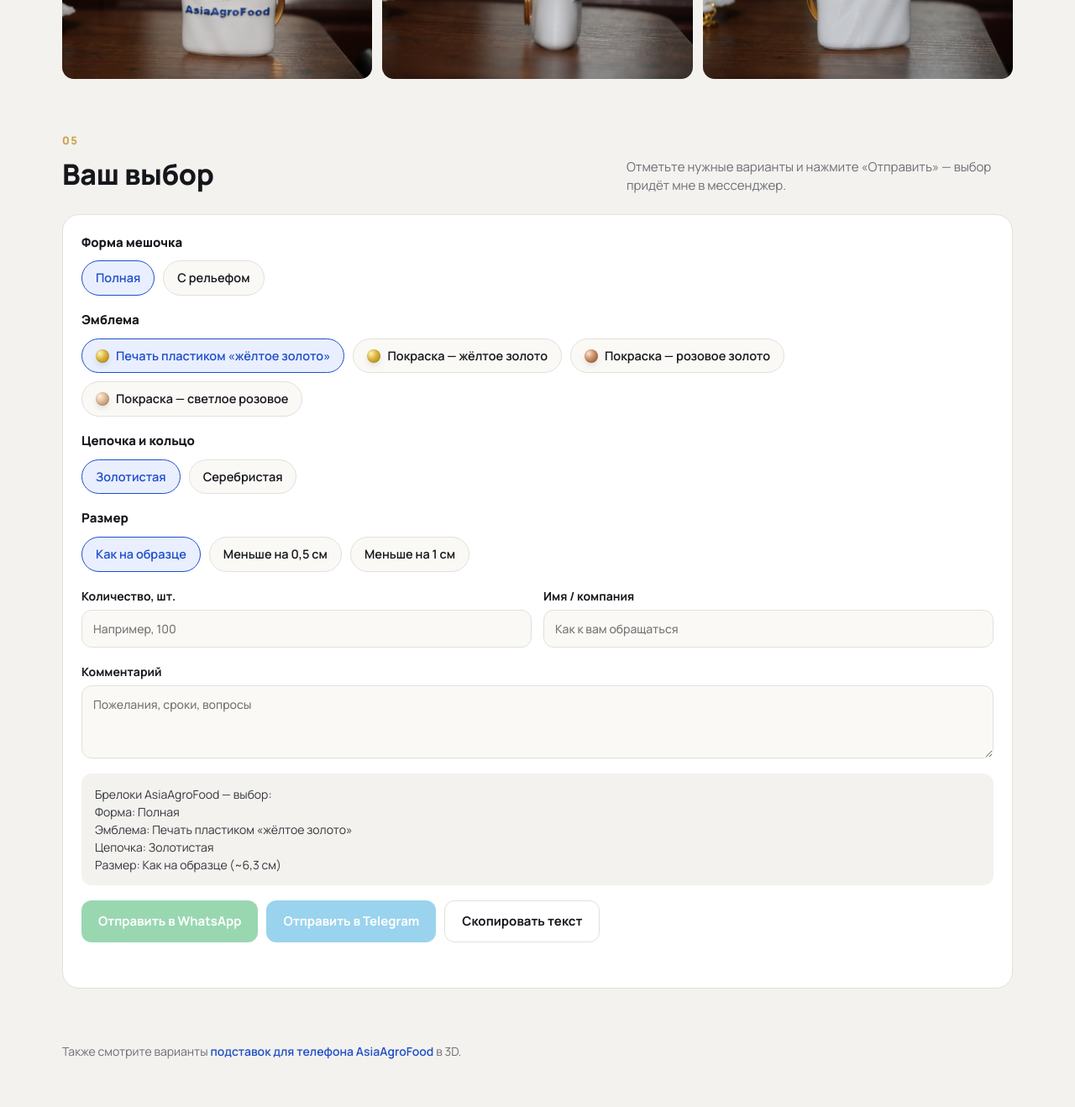
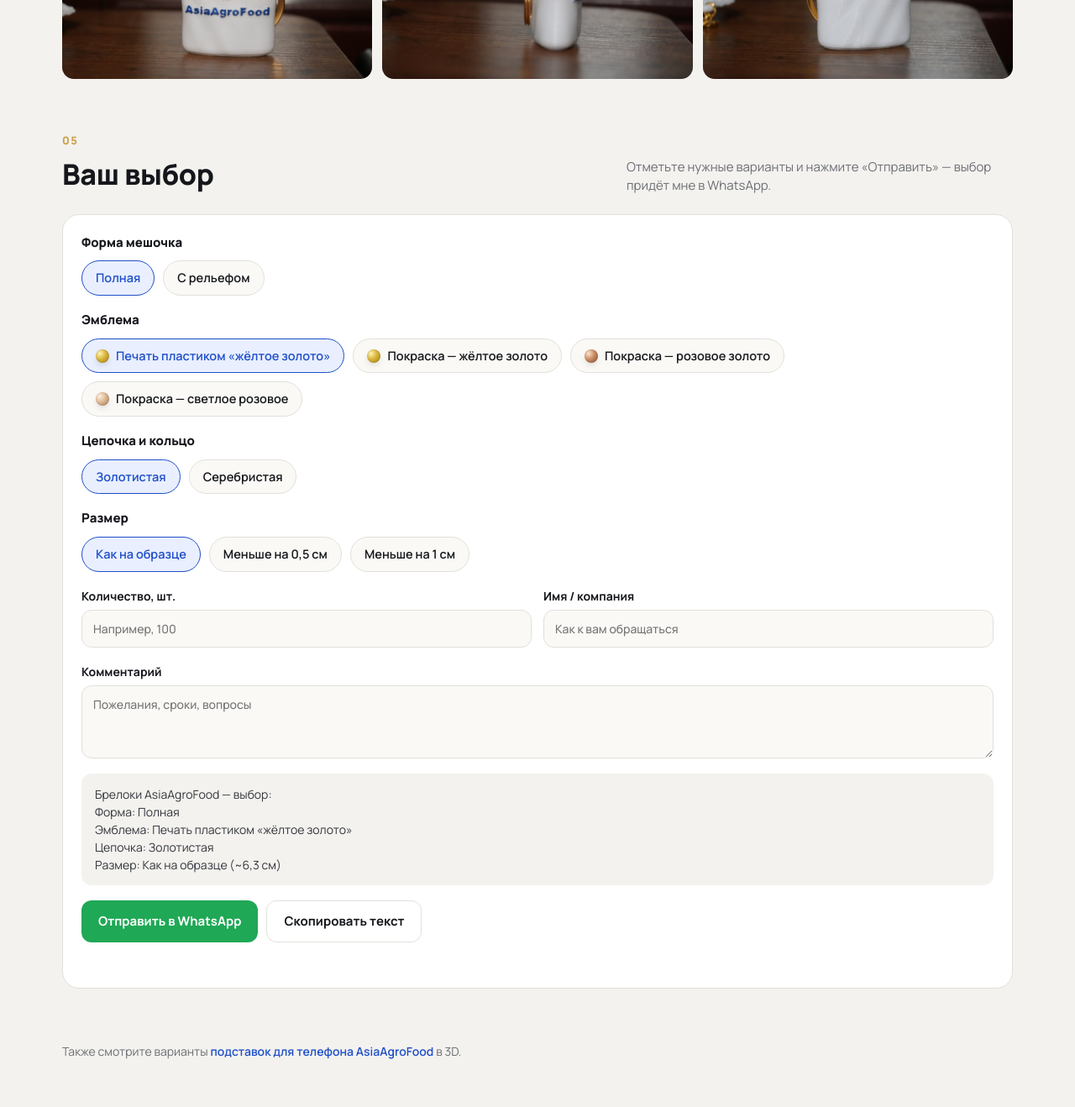
Before and after one commit to rakhimzhazira-blip/podstavka, a plain HTML site: page brelki/index.html in a window 1280 px wide. Shown: the part 3400-4718 px from the top of the page at 84% size. Drawn offline with Linux system fonts and the light colour scheme.

Commit message:
Keychains page: set WhatsApp number
Co-Authored-By: Claude Opus 5.5 <noreply@anthropic.com>
Claude-Session: https://claude.ai/code/session_01CQVCEEyZogR99bAzPvhYNb

```diff
--- a/brelki/index.html
+++ b/brelki/index.html
@@ -204,7 +204,7 @@
 <section id="vybor">
   <div class="sec-head">
     <div><div class="num">05</div><h2 class="t">Ваш выбор</h2></div>
-    <p>Отметьте нужные варианты и нажмите «Отправить» — выбор придёт мне в мессенджер.</p>
+    <p>Отметьте нужные варианты и нажмите «Отправить» — выбор придёт мне в WhatsApp.</p>
   </div>
   <form class="order" id="order">
     <fieldset><legend>Форма мешочка</legend>
@@ -234,7 +234,7 @@
     <div class="summary" id="summary"></div>
     <div class="btns">
       <a class="btn wa" id="wa" target="_blank" rel="noopener">Отправить в WhatsApp</a>
-      <a class="btn tg" id="tg" target="_blank" rel="noopener">Отправить в Telegram</a>
+      <a class="btn tg" id="tg" target="_blank" rel="noopener" style="display:none">Отправить в Telegram</a>
       <button type="button" class="btn ghost" id="copy">Скопировать текст</button>
     </div>
     <p class="hint" id="hint"></p>
@@ -256,7 +256,7 @@
   document.addEventListener('keydown',e=>{if(e.key==='Escape')lb.classList.remove('on')});
 
   // === Куда приходит выбор: впишите номер WhatsApp (только цифры, с кодом страны) и логин Telegram без @ ===
-  const WHATSAPP = "";   // например "77011234567"
+  const WHATSAPP = "77476662412";   // например "77011234567"
   const TELEGRAM = "";   // например "zhazira_3d"
   const f=document.getElementById('order'), sum=document.getElementById('summary');
   const wa=document.getElementById('wa'), tg=document.getElementById('tg'), hint=document.getElementById('hint');
```
